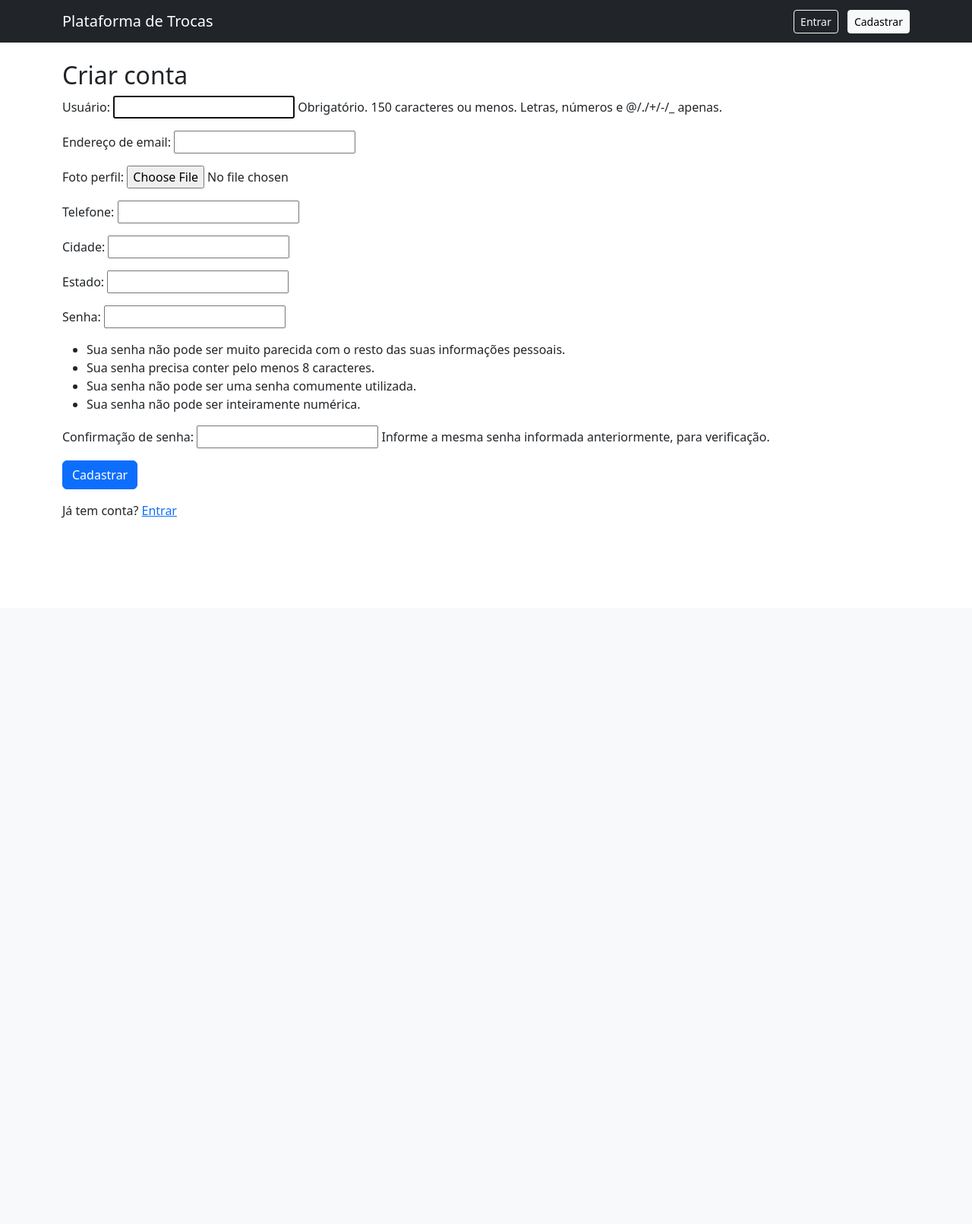
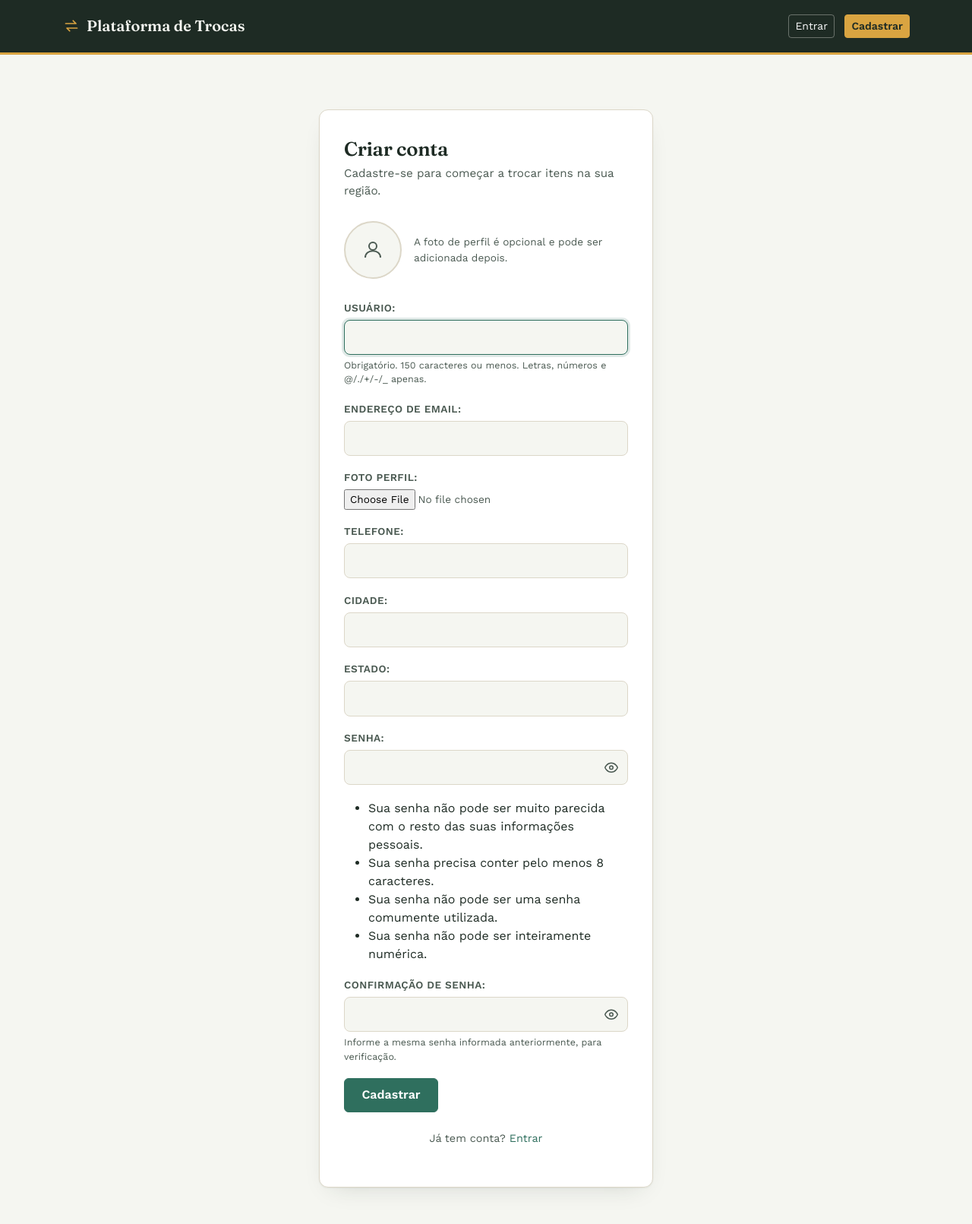
Before and after one commit to RibwiroDev/plataforma_trocas, a Django app: page /cadastro/ in a window 1280 px wide. Shown: the whole page at 76% size. Before the commit the page ends 682 px from the top, so only its background shows below. Run offline with Django 5.2, Linux system fonts and the light colour scheme.

Commit message:
Aplicação de JS E CSS

```diff
--- a/config/settings.py
+++ b/config/settings.py
@@ -150,6 +150,7 @@ USE_TZ = True
 # https://docs.djangoproject.com/en/6.1/howto/static-files/
 
 STATIC_URL = 'static/'
+STATICFILES_DIRS = [BASE_DIR / 'static']
 
 
 # Email
--- a/contas/templates/contas/cadastro.html
+++ b/contas/templates/contas/cadastro.html
@@ -1,11 +1,24 @@
 {% extends 'base.html' %}
 {% block title %}Cadastro{% endblock %}
 {% block content %}
-<h2>Criar conta</h2>
-<form method="post" enctype="multipart/form-data">
-    {% csrf_token %}
-    {{ form.as_p }}
-    <button type="submit" class="btn btn-primary">Cadastrar</button>
-</form>
-<p class="mt-3">Já tem conta? <a href="{% url 'login' %}">Entrar</a></p>
+<div class="page-shell">
+    <div class="auth-card">
+        <h2>Criar conta</h2>
+        <p class="subtitle">Cadastre-se para começar a trocar itens na sua região.</p>
+
+        <div class="avatar-picker">
+            <div class="avatar-preview">
+                <svg width="30" height="30" viewBox="0 0 24 24" fill="none" stroke="currentColor" stroke-width="1.6"><circle cx="12" cy="8" r="4"/><path d="M4 20c0-4.4 3.6-7 8-7s8 2.6 8 7"/></svg>
+            </div>
+            <span class="avatar-meta">A foto de perfil é opcional e pode ser adicionada depois.</span>
+        </div>
+
+        <form method="post" enctype="multipart/form-data" class="styled-form">
+            {% csrf_token %}
+            {{ form.as_p }}
+            <button type="submit" class="btn btn-primary">Cadastrar</button>
+        </form>
+        <p class="switch-link">Já tem conta? <a href="{% url 'login' %}">Entrar</a></p>
+    </div>
+</div>
 {% endblock %}
--- /dev/null
+++ b/static/css/style.css
@@ -0,0 +1,408 @@
+/* ============================================================
+   Plataforma de Trocas — identidade visual
+   Conceito: o produto é sobre CICLO — dar e receber, não comprar.
+   A paleta e o ícone da marca (setas em loop) carregam essa ideia.
+   ============================================================ */
+
+@import url('https://fonts.googleapis.com/css2?family=Fraunces:opsz,wght@9..144,400;9..144,500;9..144,600;9..144,700&family=Work+Sans:wght@400;500;600;700&display=swap');
+
+:root {
+  /* Paleta */
+  --color-bg: #F5F6F1;
+  --color-surface: #FFFFFF;
+  --color-ink: #1E2B24;
+  --color-ink-soft: #4B5A52;
+  --color-primary: #2F6F5E;
+  --color-primary-dark: #234F42;
+  --color-accent: #D9A441;
+  --color-danger: #B4483A;
+  --color-border: #DCD7C8;
+
+  /* Tipografia */
+  --font-display: 'Fraunces', Georgia, serif;
+  --font-body: 'Work Sans', -apple-system, BlinkMacSystemFont, sans-serif;
+
+  /* Escala */
+  --radius: 12px;
+  --radius-sm: 8px;
+  --shadow-card: 0 1px 2px rgba(30, 43, 36, 0.06), 0 12px 32px -16px rgba(30, 43, 36, 0.18);
+  --transition: 160ms ease;
+}
+
+* {
+  box-sizing: border-box;
+}
+
+body {
+  background: var(--color-bg);
+  color: var(--color-ink);
+  font-family: var(--font-body);
+  line-height: 1.5;
+  -webkit-font-smoothing: antialiased;
+}
+
+h1, h2, h3, h4 {
+  font-family: var(--font-display);
+  font-weight: 600;
+  letter-spacing: -0.01em;
+  color: var(--color-ink);
+}
+
+a {
+  color: var(--color-primary);
+  text-decoration: none;
+}
+
+a:hover {
+  color: var(--color-primary-dark);
+  text-decoration: underline;
+}
+
+:focus-visible {
+  outline: 2px solid var(--color-accent);
+  outline-offset: 2px;
+}
+
+/* ---------- Navbar ---------- */
+
+.navbar.app-navbar {
+  background: var(--color-ink) !important;
+  padding-top: 0.9rem;
+  padding-bottom: 0.9rem;
+  border-bottom: 3px solid var(--color-accent);
+}
+
+.app-navbar .navbar-brand {
+  display: inline-flex;
+  align-items: center;
+  gap: 0.5rem;
+  font-family: var(--font-display);
+  font-weight: 600;
+  font-size: 1.25rem;
+  color: #F5F6F1 !important;
+}
+
+.brand-icon {
+  color: var(--color-accent);
+  transition: transform 420ms ease;
+}
+
+.app-navbar .navbar-brand:hover .brand-icon {
+  transform: rotate(180deg);
+}
+
+@media (prefers-reduced-motion: reduce) {
+  .app-navbar .navbar-brand:hover .brand-icon {
+    transform: none;
+  }
+}
+
+.app-navbar .btn-outline-light {
+  border-color: rgba(245, 246, 241, 0.35);
+  transition: background var(--transition), border-color var(--transition);
+}
+
+.app-navbar .btn-outline-light:hover {
+  background: rgba(245, 246, 241, 0.12);
+  border-color: var(--color-accent);
+}
+
+.app-navbar .btn-light {
+  background: var(--color-accent);
+  border-color: var(--color-accent);
+  color: var(--color-ink);
+  font-weight: 600;
+}
+
+.app-navbar .btn-light:hover {
+  background: #c99436;
+  border-color: #c99436;
+}
+
+/* ---------- Layout de página ---------- */
+
+.page-shell {
+  min-height: calc(100vh - 90px);
+  display: flex;
+  align-items: flex-start;
+  justify-content: center;
+  padding: 3rem 1rem;
+}
+
+.page-shell.center-vertical {
+  align-items: center;
+}
+
+/* ---------- Cards de autenticação (login / cadastro) ---------- */
+
+.auth-card {
+  width: 100%;
+  max-width: 440px;
+  background: var(--color-surface);
+  border: 1px solid var(--color-border);
+  border-radius: var(--radius);
+  box-shadow: var(--shadow-card);
+  padding: 2.25rem 2rem;
+}
+
+.auth-card h2 {
+  font-size: 1.6rem;
+  margin-bottom: 0.35rem;
+}
+
+.auth-card .subtitle {
+  color: var(--color-ink-soft);
+  font-size: 0.95rem;
+  margin-bottom: 1.75rem;
+}
+
+.auth-card .switch-link {
+  margin-top: 1.5rem;
+  text-align: center;
+  font-size: 0.9rem;
+  color: var(--color-ink-soft);
+}
+
+/* ---------- Cartão de perfil ---------- */
+
+.profile-layout {
+  width: 100%;
+  max-width: 960px;
+  display: grid;
+  grid-template-columns: minmax(0, 1fr);
+  gap: 1.75rem;
+}
+
+@media (min-width: 860px) {
+  .profile-layout {
+    grid-template-columns: 380px minmax(0, 1fr);
+    align-items: start;
+  }
+}
+
+.profile-card,
+.items-card {
+  background: var(--color-surface);
+  border: 1px solid var(--color-border);
+  border-radius: var(--radius);
+  box-shadow: var(--shadow-card);
+  padding: 2rem;
+}
+
+.profile-card h2,
+.items-card h3 {
+  font-size: 1.4rem;
+  margin-bottom: 1.25rem;
+}
+
+/* ---------- Avatar ---------- */
+
+.avatar-picker {
+  display: flex;
+  align-items: center;
+  gap: 1rem;
+  margin-bottom: 1.75rem;
+}
+
+.avatar-preview {
+  width: 76px;
+  height: 76px;
+  border-radius: 50%;
+  background: var(--color-bg);
+  border: 2px solid var(--color-border);
+  display: flex;
+  align-items: center;
+  justify-content: center;
+  overflow: hidden;
+  flex-shrink: 0;
+  color: var(--color-ink-soft);
+}
+
+.avatar-preview img {
+  width: 100%;
+  height: 100%;
+  object-fit: cover;
+}
+
+.avatar-meta {
+  font-size: 0.85rem;
+  color: var(--color-ink-soft);
+}
+
+/* ---------- Formulários (funciona direto em cima de {{ form.as_p }}) ---------- */
+
+form.styled-form p {
+  margin-bottom: 1.15rem;
+}
+
+form.styled-form label {
+  display: block;
+  font-size: 0.85rem;
+  font-weight: 600;
+  color: var(--color-ink-soft);
+  margin-bottom: 0.35rem;
+  text-transform: uppercase;
+  letter-spacing: 0.03em;
+}
+
+form.styled-form input[type="text"],
+form.styled-form input[type="email"],
+form.styled-form input[type="password"],
+form.styled-form input[type="tel"],
+form.styled-form select {
+  width: 100%;
+  padding: 0.65rem 0.8rem;
+  font-family: var(--font-body);
+  font-size: 0.98rem;
+  color: var(--color-ink);
+  background: var(--color-bg);
+  border: 1px solid var(--color-border);
+  border-radius: var(--radius-sm);
+  transition: border-color var(--transition), box-shadow var(--transition);
+}
+
+form.styled-form input[type="text"]:focus,
+form.styled-form input[type="email"]:focus,
+form.styled-form input[type="password"]:focus,
+form.styled-form input[type="tel"]:focus,
+form.styled-form select:focus {
+  border-color: var(--color-primary);
+  box-shadow: 0 0 0 3px rgba(47, 111, 94, 0.15);
+  outline: none;
+}
+
+form.styled-form input[type="file"] {
+  font-size: 0.85rem;
+  color: var(--color-ink-soft);
+}
+
+form.styled-form .helptext {
+  display: block;
+  font-size: 0.78rem;
+  color: var(--color-ink-soft);
+  margin-top: 0.3rem;
+  font-weight: 400;
+  text-transform: none;
+  letter-spacing: normal;
+}
+
+form.styled-form ul.errorlist {
+  list-style: none;
+  margin: 0.35rem 0 0;
+  padding: 0;
+  color: var(--color-danger);
+  font-size: 0.82rem;
+}
+
+/* Campo de senha com botão de mostrar/ocultar (montado via JS) */
+.password-field {
+  position: relative;
+}
+
+.password-field input[type="password"],
+.password-field input[type="text"] {
+  padding-right: 2.75rem;
+}
+
+.password-toggle {
+  position: absolute;
+  right: 0.5rem;
+  top: 50%;
+  transform: translateY(-50%);
+  background: none;
+  border: none;
+  padding: 0.3rem;
+  color: var(--color-ink-soft);
+  cursor: pointer;
+  line-height: 0;
+}
+
+.password-toggle:hover {
+  color: var(--color-primary);
+}
+
+/* ---------- Botões ---------- */
+
+.btn-primary {
+  background: var(--color-primary);
+  border-color: var(--color-primary);
+  font-weight: 600;
+  padding: 0.6rem 1.4rem;
+  transition: background var(--transition), transform var(--transition);
+}
+
+.btn-primary:hover {
+  background: var(--color-primary-dark);
+  border-color: var(--color-primary-dark);
+}
+
+.btn-primary:active {
+  transform: scale(0.98);
+}
+
+.btn-primary:disabled {
+  opacity: 0.7;
+  cursor: progress;
+}
+
+.btn-primary .spinner {
+  display: inline-block;
+  width: 0.85em;
+  height: 0.85em;
+  border: 2px solid rgba(255, 255, 255, 0.4);
+  border-top-color: #fff;
+  border-radius: 50%;
+  margin-right: 0.5em;
+  vertical-align: -0.15em;
+  animation: spin 700ms linear infinite;
+}
+
+@keyframes spin {
+  to { transform: rotate(360deg); }
+}
+
+@media (prefers-reduced-motion: reduce) {
+  .btn-primary .spinner {
+    animation-duration: 1400ms;
+  }
+}
+
+/* ---------- Meus itens ---------- */
+
+.items-grid {
+  display: grid;
+  grid-template-columns: repeat(auto-fill, minmax(200px, 1fr));
+  gap: 0.9rem;
+}
+
+.item-card {
+  border: 1px solid var(--color-border);
+  border-radius: var(--radius-sm);
+  padding: 1rem;
+  background: var(--color-bg);
+}
+
+.item-card h4 {
+  font-family: var(--font-body);
+  font-weight: 600;
+  font-size: 0.98rem;
+  margin: 0 0 0.4rem;
+}
+
+.item-status {
+  display: inline-block;
+  font-size: 0.72rem;
+  font-weight: 600;
+  text-transform: uppercase;
+  letter-spacing: 0.03em;
+  padding: 0.2rem 0.55rem;
+  border-radius: 999px;
+  background: rgba(47, 111, 94, 0.12);
+  color: var(--color-primary-dark);
+}
+
+.items-empty {
+  color: var(--color-ink-soft);
+  font-size: 0.92rem;
+  padding: 1rem 0;
+}
--- /dev/null
+++ b/static/js/main.js
@@ -0,0 +1,81 @@
+document.addEventListener('DOMContentLoaded', function () {
+  addPasswordToggles();
+  addAvatarPreview();
+  addSubmitLoadingState();
+});
+
+/* ---------- 1. Mostrar/ocultar senha ---------- */
+function addPasswordToggles() {
+  var passwordInputs = document.querySelectorAll('input[type="password"]');
+
+  passwordInputs.forEach(function (input) {
+    var wrapper = document.createElement('div');
+    wrapper.className = 'password-field';
+    input.parentNode.insertBefore(wrapper, input);
+    wrapper.appendChild(input);
+
+    var toggle = document.createElement('button');
+    toggle.type = 'button';
+    toggle.className = 'password-toggle';
+    toggle.setAttribute('aria-label', 'Mostrar senha');
+    toggle.innerHTML = eyeIcon(false);
+
+    toggle.addEventListener('click', function () {
+      var showing = input.type === 'text';
+      input.type = showing ? 'password' : 'text';
+      toggle.innerHTML = eyeIcon(!showing);
+      toggle.setAttribute('aria-label', showing ? 'Mostrar senha' : 'Ocultar senha');
+    });
+
+    wrapper.appendChild(toggle);
+  });
+}
+
+function eyeIcon(open) {
+  if (open) {
+    return '<svg width="18" height="18" viewBox="0 0 24 24" fill="none" stroke="currentColor" stroke-width="2" stroke-linecap="round" stroke-linejoin="round"><path d="M17.94 17.94A10.94 10.94 0 0 1 12 20c-7 0-10-8-10-8a18.6 18.6 0 0 1 4.22-5.94M9.9 4.24A10.94 10.94 0 0 1 12 4c7 0 10 8 10 8a18.6 18.6 0 0 1-2.16 3.19m-6.72-1.07a3 3 0 1 1-4.24-4.24"/><line x1="1" y1="1" x2="23" y2="23"/></svg>';
+  }
+  return '<svg width="18" height="18" viewBox="0 0 24 24" fill="none" stroke="currentColor" stroke-width="2" stroke-linecap="round" stroke-linejoin="round"><path d="M1 12s3-8 11-8 11 8 11 8-3 8-11 8-11-8-11-8z"/><circle cx="12" cy="12" r="3"/></svg>';
+}
+
+/* ---------- 2. Preview da foto de perfil ---------- */
+function addAvatarPreview() {
+  var fileInput = document.querySelector('input[type="file"][name="foto_perfil"]');
+  if (!fileInput) return;
+
+  var previewBox = document.querySelector('.avatar-preview');
+  if (!previewBox) return;
+
+  fileInput.addEventListener('change', function () {
+    var file = fileInput.files[0];
+    if (!file) return;
+
+    if (!file.type.startsWith('image/')) {
+      alert('Escolha um arquivo de imagem para a foto de perfil.');
+      fileInput.value = '';
+      return;
+    }
+
+    var reader = new FileReader();
+    reader.onload = function (event) {
+      previewBox.innerHTML = '<img src="' + event.target.result + '" alt="Pré-visualização da foto de perfil">';
+    };
+    reader.readAsDataURL(file);
+  });
+}
+
+/* ---------- 3. Estado de carregamento ao enviar o formulário ---------- */
+function addSubmitLoadingState() {
+  var forms = document.querySelectorAll('form.styled-form');
+
+  forms.forEach(function (form) {
+    form.addEventListener('submit', function () {
+      var button = form.querySelector('button[type="submit"]');
+      if (!button || button.disabled) return;
+
+      button.dataset.originalText = button.textContent;
+      button.disabled = true;
+      button.innerHTML = '<span class="spinner" aria-hidden="true"></span>Enviando…';
+    });
+  });
+}
--- a/templates/base.html
+++ b/templates/base.html
@@ -1,19 +1,31 @@
+{% load static %}
 <!DOCTYPE html>
 <html lang="pt-br">
 <head>
     <meta charset="UTF-8">
-    <title>{% block title %}Plataforma de Trocas{% endblock %}</title>
+    <meta name="viewport" content="width=device-width, initial-scale=1">
+    <title>{% block title %}SWAP{% endblock %}</title>
     <link href="https://cdn.jsdelivr.net/npm/bootstrap@5.3.3/dist/css/bootstrap.min.css" rel="stylesheet">
+    <link href="{% static 'css/style.css' %}" rel="stylesheet">
 </head>
 <body>
-    <nav class="navbar navbar-expand-lg navbar-dark bg-dark mb-4">
+    <nav class="navbar navbar-expand-lg navbar-dark app-navbar mb-4">
         <div class="container">
-            <a class="navbar-brand" href="/">Plataforma de Trocas</a>
+            <a class="navbar-brand" href="/">
+                <svg class="brand-icon" width="24" height="24" viewBox="0 0 32 32" fill="none" xmlns="http://www.w3.org/2000/svg" aria-hidden="true">
+                    <path d="M6 12h18l-5-5" stroke="currentColor" stroke-width="2.3" stroke-linecap="round" stroke-linejoin="round"/>
+                    <path d="M26 20H8l5 5" stroke="currentColor" stroke-width="2.3" stroke-linecap="round" stroke-linejoin="round"/>
+                </svg>
+                Plataforma de Trocas
+            </a>
             <div>
                 {% if user.is_authenticated %}
                     <span class="text-light me-3">Olá, {{ user.username }}</span>
                     <a href="{% url 'perfil' %}" class="btn btn-outline-light btn-sm me-2">Meu Perfil</a>
-                    <a href="{% url 'logout' %}" class="btn btn-outline-light btn-sm">Sair</a>
+                    <form method="post" action="{% url 'logout' %}" class="d-inline">
+                        {% csrf_token %}
+                        <button type="submit" class="btn btn-outline-light btn-sm">Sair</button>
+                    </form>
                 {% else %}
                     <a href="{% url 'login' %}" class="btn btn-outline-light btn-sm me-2">Entrar</a>
                     <a href="{% url 'cadastro' %}" class="btn btn-light btn-sm">Cadastrar</a>
@@ -24,5 +36,6 @@
     <div class="container">
         {% block content %}{% endblock %}
     </div>
+    <script src="{% static 'js/main.js' %}"></script>
 </body>
 </html>
```
Also changed, not shown: contas/templates/contas/login.html (+12 -7 lines), contas/templates/contas/perfil.html (+32 -7 lines), 1 other file.
